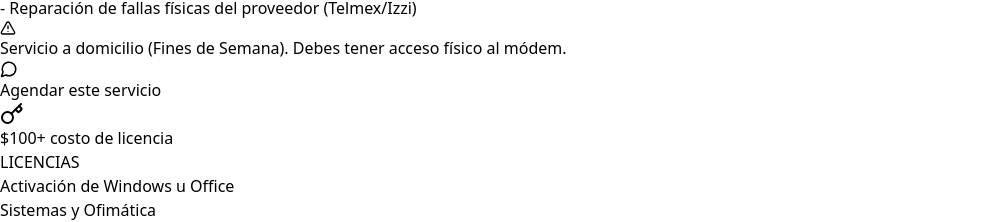
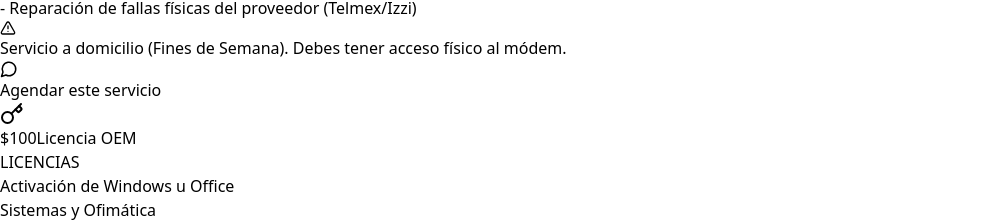
Before and after one commit to CesarMah/Servicios-techfix, a React (Vite) app: page / in a window 1280 px wide. Shown: the part 2034-2256 px from the top of the page, without its empty margins (0-1007 px from the left). Built offline with nearby package versions, Linux system fonts and the light colour scheme.

Commit message:
Especificación de licencia

```diff
--- a/src/App.jsx
+++ b/src/App.jsx
@@ -111,7 +111,7 @@
     title: "Activación de Windows u Office",
     subtitle: "Sistemas y Ofimática",
     price: 100,
-    priceNote: "+ costo de licencia",
+    priceNote: "Licencia OEM",
     description: "Servicio de activación para tu sistema operativo Windows o paquetería de Office para mantenerlos funcionales y sin bloqueos.",
     icon: <Key className="w-8 h-8 text-amber-500" />,
     includes: [
```
